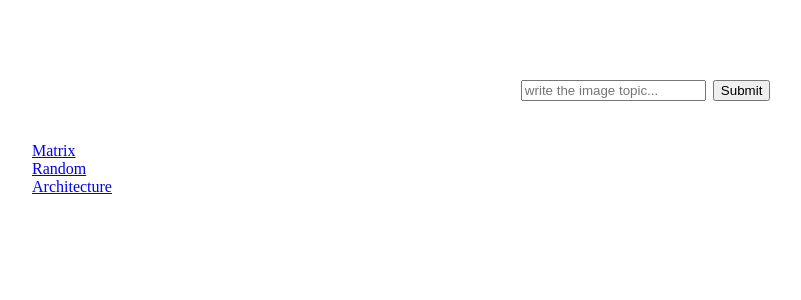
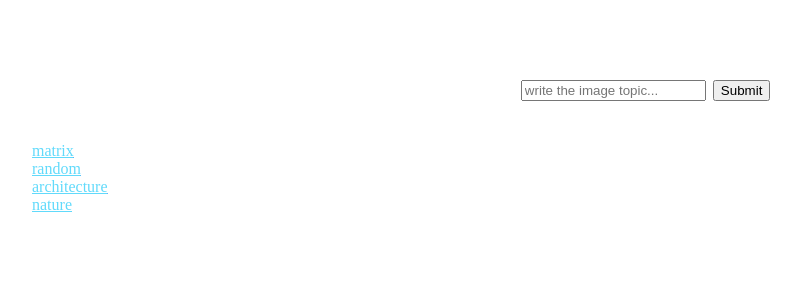
Before and after one commit to josecamporivas/image-searcher, a React (Create React App) app: page / in a window 1280 px wide. Shown: the top 300 px of the page, without its empty margins (16-817 px from the left). Built offline with nearby package versions, Linux system fonts and the light colour scheme; the HTML template or start-up script is replaced by a standard one.

Commit message:
change of PopularSearches

```diff
--- /dev/null
+++ b/src/components/PopularSearches/PopularSearches.css
@@ -0,0 +1,4 @@
+.popularSearchItem{
+    color: #61dafb;
+    text-decoration: underline;
+}
--- a/src/components/PopularSearches/PopularSearches.js
+++ b/src/components/PopularSearches/PopularSearches.js
@@ -1,7 +1,8 @@
 import React from "react"
 import { Link } from "react-router-dom"
+import './PopularSearches.css'
 
-const POPULAR_SEARCHS = ['Matrix', 'Random', 'Architecture']
+const POPULAR_SEARCHS = ['matrix', 'random', 'architecture', 'nature']
 
 export default function PopularSearches() {
     return (
```
